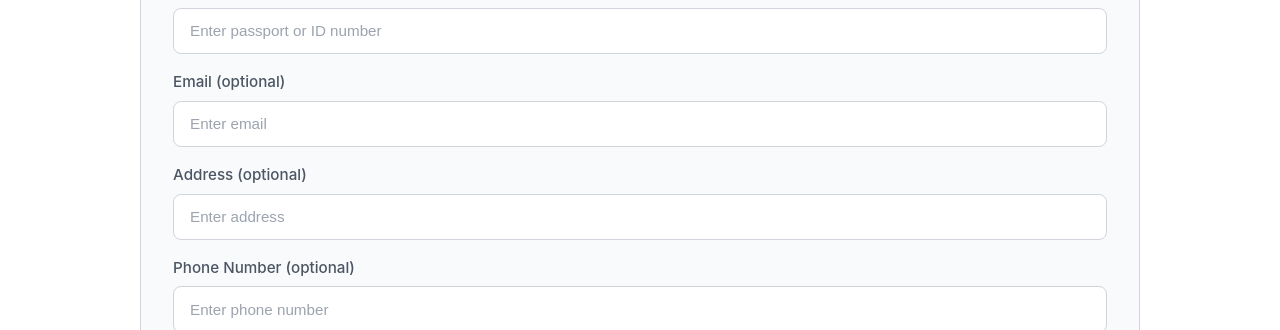
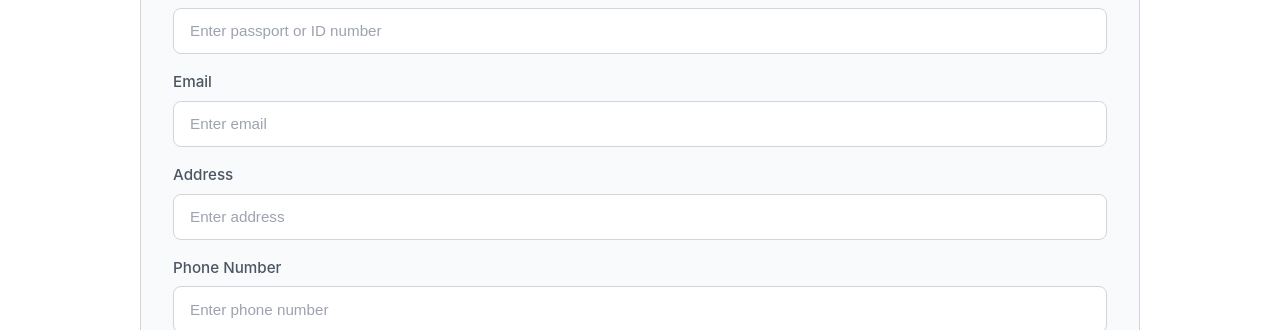
Before and after one commit to engjellberisha17/passport-app-berishaapartments, a Next.js app: page / in a window 1280 px wide. Shown: the part 538-868 px from the top of the page. Built offline with nearby package versions, Linux system fonts and the light colour scheme; no server answers.

Commit message:
optional removal, email update

```diff
--- a/src/app/api/send-email/route.js
+++ b/src/app/api/send-email/route.js
@@ -48,14 +48,13 @@ export async function POST(req) {
         <div class="person">
           <h2>${p.full_name} (${index + 1})</h2>
           <p><strong>Full Name:</strong> ${p.full_name}</p>
-          <p><strong>Passport Number / ID Number:</strong> ${p.passport_number}</p>
+          <p><strong>Email:</strong> ${p.email || 'N/A'}</p>
+          <p><strong>Address:</strong> ${p.address || 'N/A'}</p>
+          <p><strong>Country:</strong> ${p.country}</p>
+          <p><strong>Phone Number:</strong> ${p.phone_number || 'N/A'}</p>
           <p><strong>Date of Birth:</strong> ${p.date_of_birth}</p>
           <p><strong>Passport Expiry Date:</strong> ${p.expiry_date}</p>
-          <p><strong>Country:</strong> ${p.country}</p>
-          <p><strong>Email:</strong> ${p.email || 'N/A'}</p>
-          <p><strong>Address:</strong> ${p.address || 'N/A'}</p>
-          <p><strong>Phone Number:</strong> ${p.phone_number || 'N/A'}</p>
-          <p>Passport Image:</p>
+          <p><strong>Passport Number / ID Number:</strong> ${p.passport_number}</p>
           <img src="${p.photo_url}" alt="Passport Photo" />
         </div>
     `
--- a/src/app/page.js
+++ b/src/app/page.js
@@ -195,9 +195,9 @@ const PassportForm = () => {
               {[
                 { label: 'Full Name', name: 'full_name', placeholder: 'Enter full name' },
                 { label: 'Passport Number / ID Number', name: 'passport_number', placeholder: 'Enter passport or ID number' },
-                { label: 'Email (optional)', name: 'email', placeholder: 'Enter email', type: 'email' },
-                { label: 'Address (optional)', name: 'address', placeholder: 'Enter address' },
-                { label: 'Phone Number (optional)', name: 'phone_number', placeholder: 'Enter phone number' }
+                { label: 'Email', name: 'email', placeholder: 'Enter email', type: 'email' },
+                { label: 'Address', name: 'address', placeholder: 'Enter address' },
+                { label: 'Phone Number', name: 'phone_number', placeholder: 'Enter phone number' }
               ].map(({ label, name, placeholder, type = 'text' }) => (
                 <div key={name} className={styles.inputGroup}>
                   <label htmlFor={`${name}_${index}`}>{label}</label>
```
